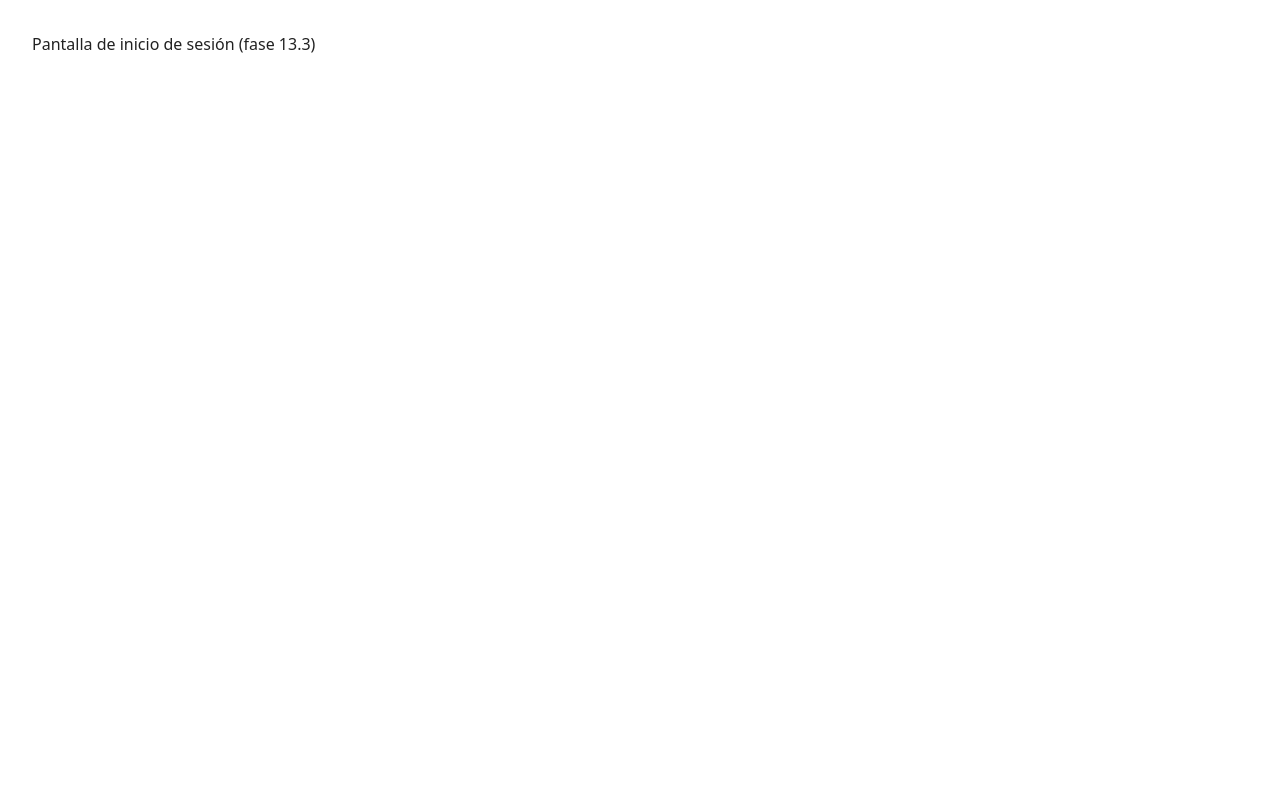
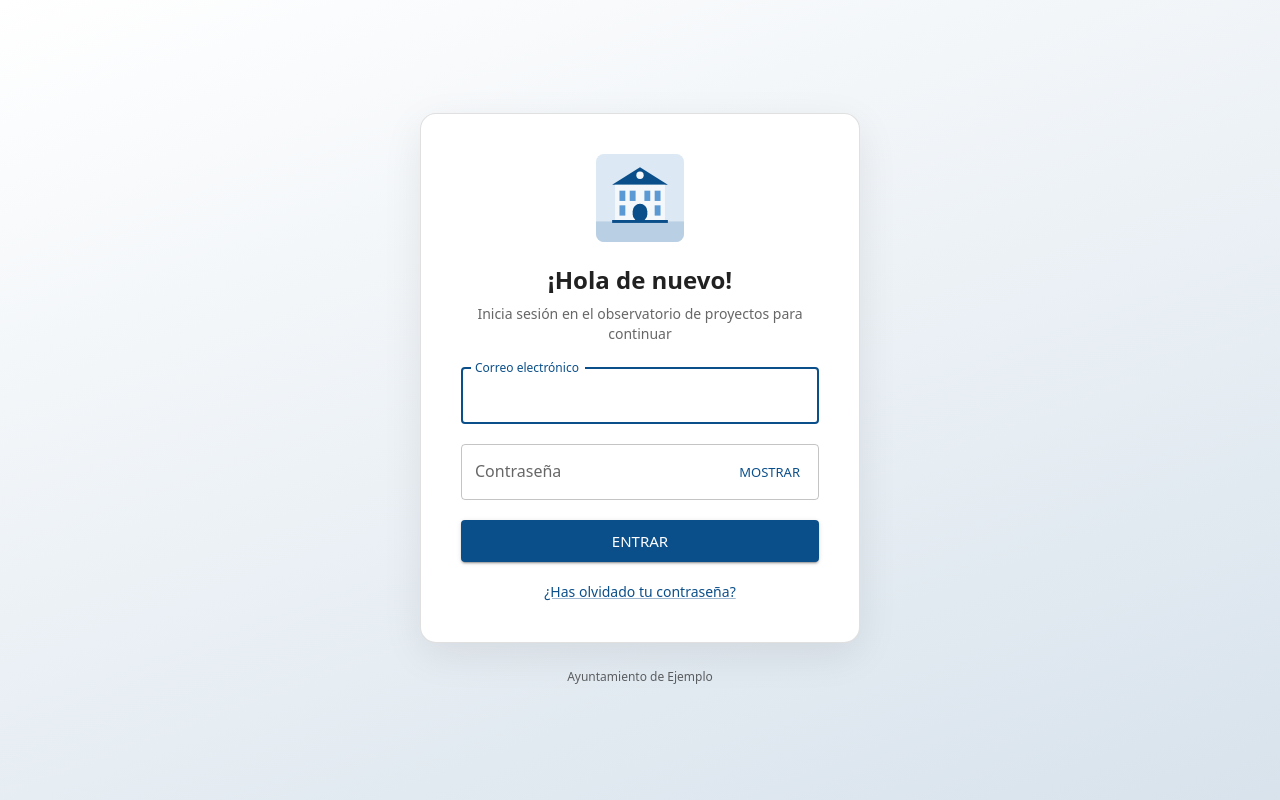
Before and after one commit to jesusrodriguezkhora/template-observatorio, a React app in the folder frontend/: page /login in a window 1280 px wide. Built offline with nearby package versions, Linux system fonts and the light colour scheme; the HTML template or start-up script is replaced by a standard one.

Commit message:
Login visible en web

```diff
--- a/frontend/src/config/navigation.js
+++ b/frontend/src/config/navigation.js
@@ -2,6 +2,7 @@ import { ROLES } from "./roles";
 
 export const HOME_PATH = "/proyectos";
 export const LOGIN_PATH = "/login";
+export const PASSWORD_RESET_PATH = "/recuperar-contrasena";
 
 export const NAV_ITEMS = Object.freeze([
   { key: "dashboard", label: "Dashboard", path: "/dashboard", enabled: false },
--- a/frontend/src/login/LoginPage.jsx
+++ b/frontend/src/login/LoginPage.jsx
@@ -1,10 +1,15 @@
-import { Box, Typography } from "@mui/material";
+import { LOGIN_CONFIG } from "../config/login";
+import AuthLayout from "./AuthLayout";
+import LoginForm from "./LoginForm";
 
 function LoginPage() {
   return (
-    <Box sx={{ p: 4 }}>
-      <Typography>Pantalla de inicio de sesión (fase 13.3)</Typography>
-    </Box>
+    <AuthLayout
+      title={LOGIN_CONFIG.login.title}
+      subtitle={LOGIN_CONFIG.login.subtitle}
+    >
+      <LoginForm />
+    </AuthLayout>
   );
 }
 
```
